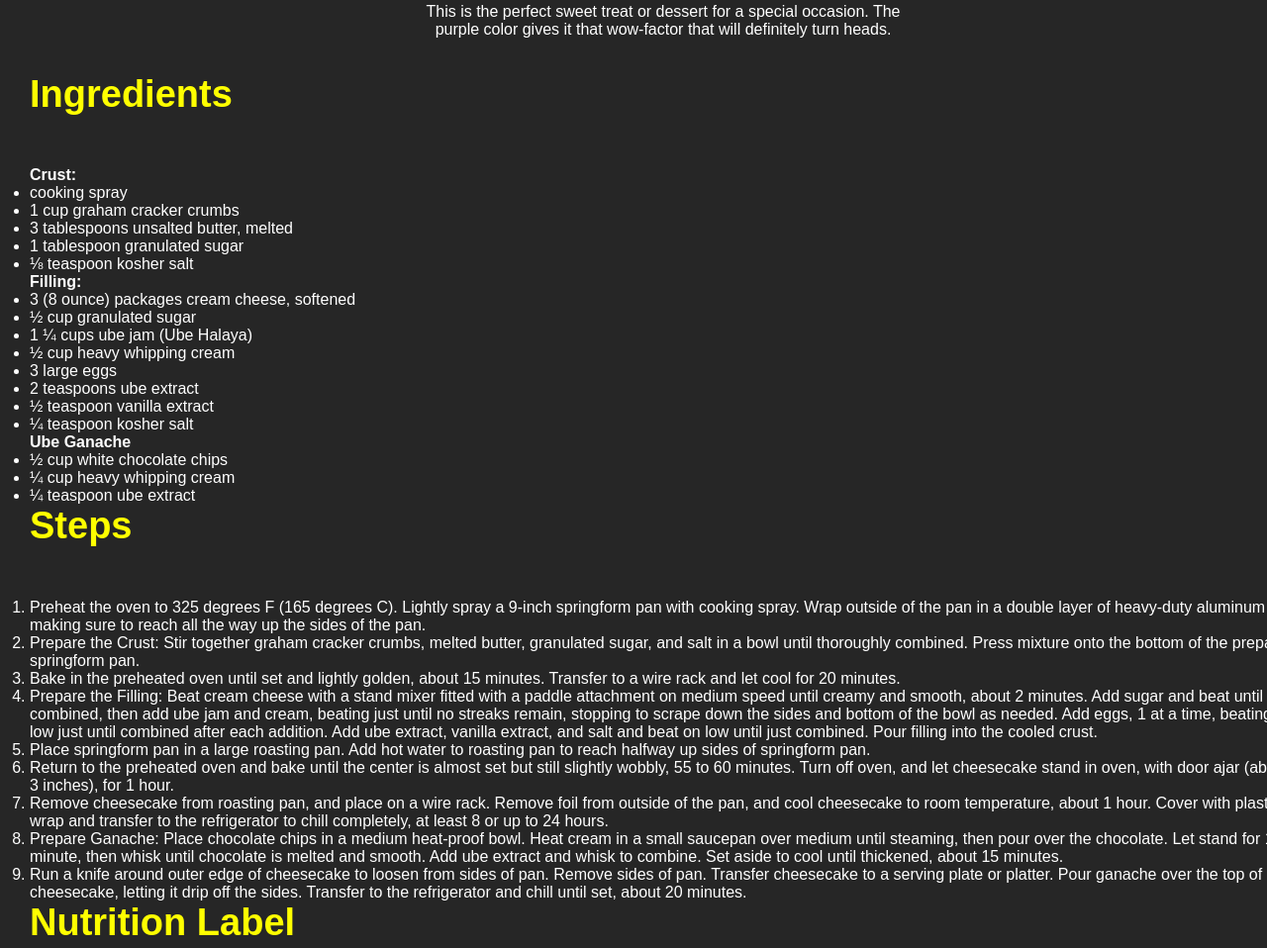
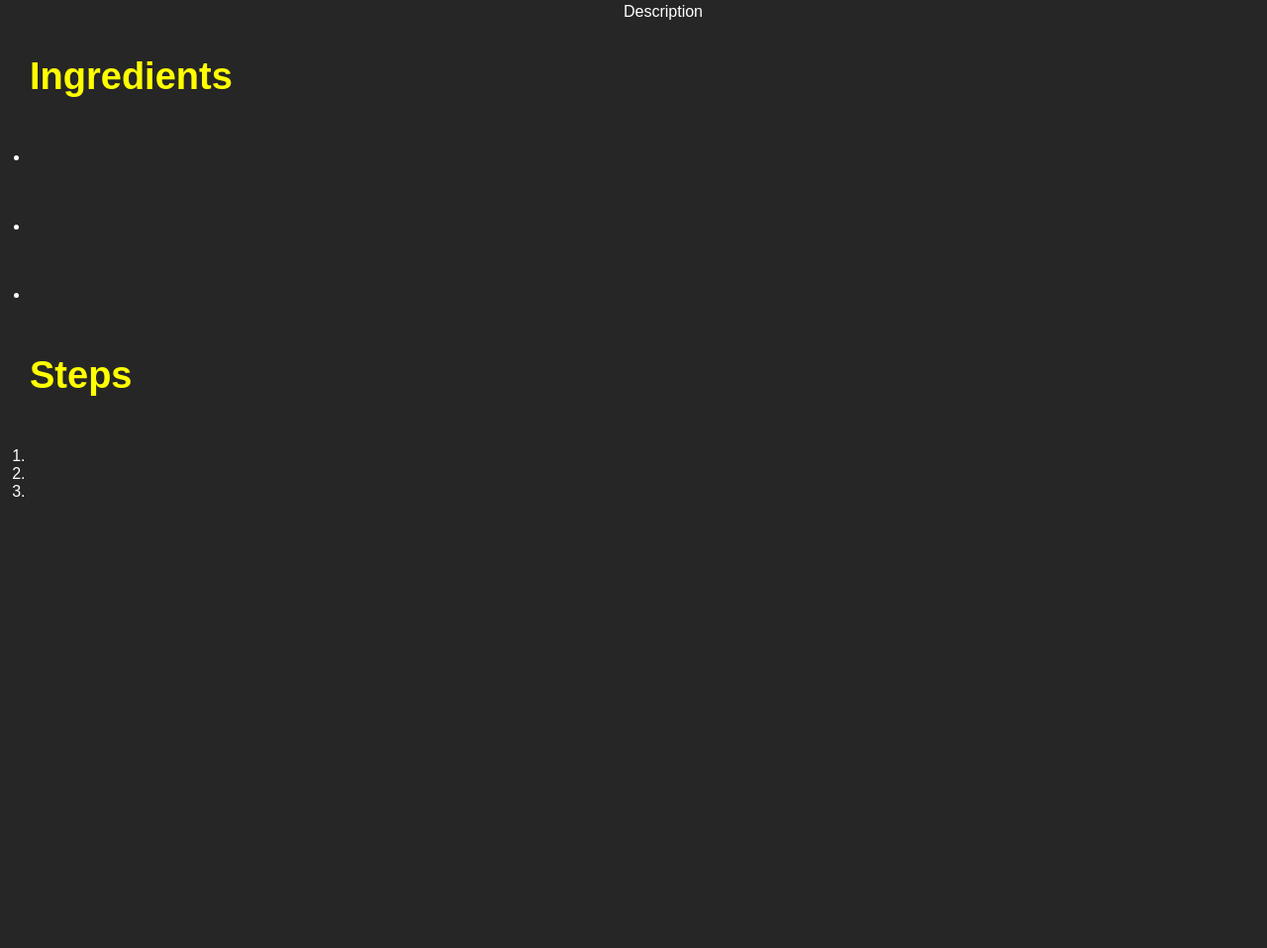
Before and after one commit to itshasuu/odin-recipes, a plain HTML site: page recipes/avocadosoup.html in a window 1280 px wide. Shown: the part 526-1484 px from the top of the page at 99% size. After the commit the page ends 1062 px from the top, so only its background shows below. Drawn offline with Linux system fonts and the light colour scheme.

Commit message:
Fix recipe content mismatch

```diff
--- a/recipes/avocadosoup.html
+++ b/recipes/avocadosoup.html
@@ -11,55 +11,23 @@
 <body>
   <a href="../index.html">Home</a>
   <h1>Spicy Lime Avocado Soup</h1>
-  <img src="https://www.allrecipes.com/thmb/Qw_LwNa8lUm6lN3G0YzO95rjFXA=/750x0/filters:no_upscale():max_bytes(150000):strip_icc():format(webp)/ube-cheesecake-mfs-4x3-102-57b7f36e978040339164c29405a3e30b.jpg" width="400">
+  <img id="main-image" src="https://www.allrecipes.com/thmb/_h-0CRUayff6OHpPHzh2i9-LvgM=/750x0/filters:no_upscale():max_bytes(150000):strip_icc():format(webp)/3661210-ffeb08ca7d25452cbf95fa0e308e77a3.jpg">
   <h3>Description</h3>
-  <p>This is the perfect sweet treat or dessert for a special occasion. The purple color gives it that wow-factor that will definitely turn heads.</p>
+  <p>Description</p>
 
   <h3>Ingredients</h3>
-  <h4>Crust:</h4>
-  <ul>
-    <li>cooking spray</li>
-    <li>1 cup graham cracker crumbs</li>
-    <li>3 tablespoons unsalted butter, melted</li>
-    <li>1 tablespoon granulated sugar</li>
-    <li>⅛ teaspoon kosher salt</li>
-  </ul>
-
-  <h4>Filling:</h4>
-  <ul>
-    <li>3 (8 ounce) packages cream cheese, softened</li>
-    <li>½ cup granulated sugar</li>
-    <li>1 ¼ cups ube jam (Ube Halaya)</li>
-    <li>½ cup heavy whipping cream</li>
-    <li>3 large eggs</li>
-    <li>2 teaspoons ube extract</li>
-    <li>½ teaspoon vanilla extract</li>
-    <li>¼ teaspoon kosher salt</li>
-  </ul>
-
-  <h4>Ube Ganache</h4>
-  <ul>
-    <li>½ cup white chocolate chips</li>
-    <li>¼ cup heavy whipping cream</li>
-    <li>¼ teaspoon ube extract</li>
+  <ul class="ingredients">
+    <li></li>
+    <li></li>
+    <li></li>
   </ul>
 
   <h3>Steps</h3>
   <ol>
-    <li>Preheat the oven to 325 degrees F (165 degrees C). Lightly spray a 9-inch springform pan with cooking spray. Wrap outside of the pan in a double layer of heavy-duty aluminum foil, making sure to reach all the way up the sides of the pan.</li>
-    <li>Prepare the Crust: Stir together graham cracker crumbs, melted butter, granulated sugar, and salt in a bowl until thoroughly combined. Press mixture onto the bottom of the prepared springform pan.</li>
-    <li>Bake in the preheated oven until set and lightly golden, about 15 minutes. Transfer to a wire rack and let cool for 20 minutes.</li>
-    <li>Prepare the Filling: Beat cream cheese with a stand mixer fitted with a paddle attachment on medium speed until creamy and smooth, about 2 minutes. Add sugar and beat until combined, then add ube jam and cream, beating just until no streaks remain, stopping to scrape down the sides and bottom of the bowl as needed. Add eggs, 1 at a time, beating on low just until combined after each addition. Add ube extract, vanilla extract, and salt and beat on low until just combined. Pour filling into the cooled crust.</li>
-    <li>Place springform pan in a large roasting pan. Add hot water to roasting pan to reach halfway up sides of springform pan.</li>
-    <li>Return to the preheated oven and bake until the center is almost set but still slightly wobbly, 55 to 60 minutes. Turn off oven, and let cheesecake stand in oven, with door ajar (about 3 inches), for 1 hour.</li>
-    <li>Remove cheesecake from roasting pan, and place on a wire rack. Remove foil from outside of the pan, and cool cheesecake to room temperature, about 1 hour. Cover with plastic wrap and transfer to the refrigerator to chill completely, at least 8 or up to 24 hours.</li>
-    <li>Prepare Ganache: Place chocolate chips in a medium heat-proof bowl. Heat cream in a small saucepan over medium until steaming, then pour over the chocolate. Let stand for 1 minute, then whisk until chocolate is melted and smooth. Add ube extract and whisk to combine. Set aside to cool until thickened, about 15 minutes.</li>
-    <li>Run a knife around outer edge of cheesecake to loosen from sides of pan. Remove sides of pan. Transfer cheesecake to a serving plate or platter. Pour ganache over the top of the cheesecake, letting it drip off the sides. Transfer to the refrigerator and chill until set, about 20 minutes.</li>
+    <li></li>
+    <li></li>
+    <li></li>
   </ol>
-
-  <h3>Nutrition Label</h3>
-  <img src="https://i.gyazo.com/084bd0728ff83f456a4f3fba8d7a33e2.png" alt="nutrition label">
-
 
 </body>
 </html>
```
Also changed, not shown: recipes/lasagna.html (+2 -2 lines).
